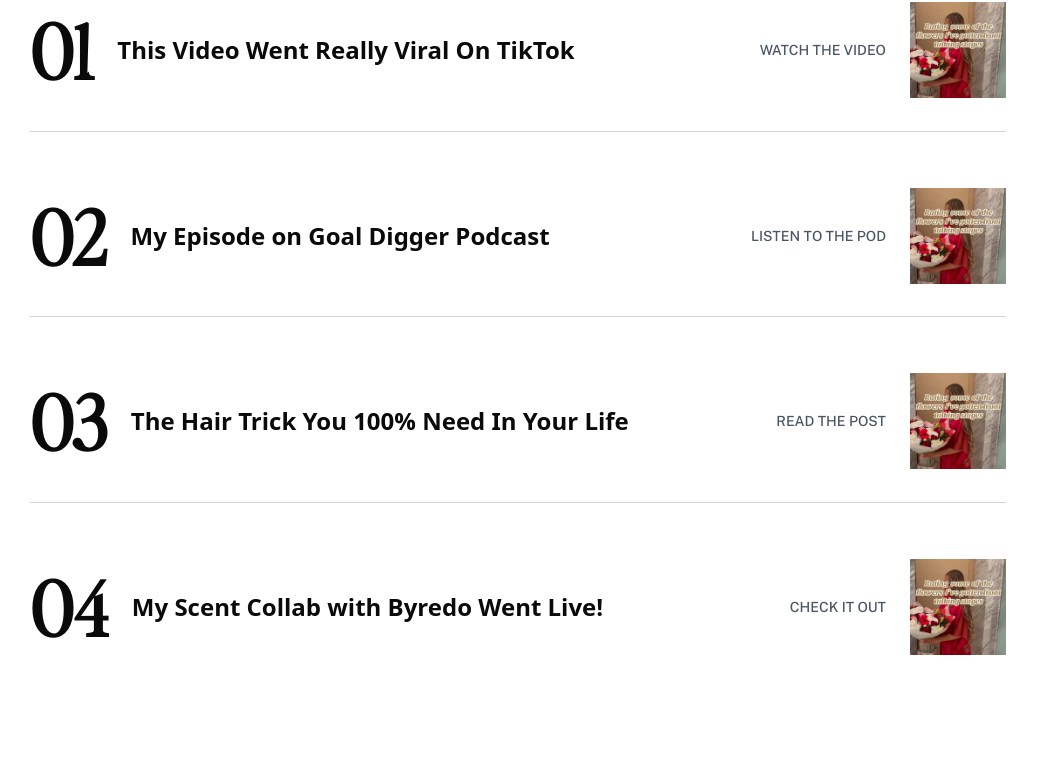
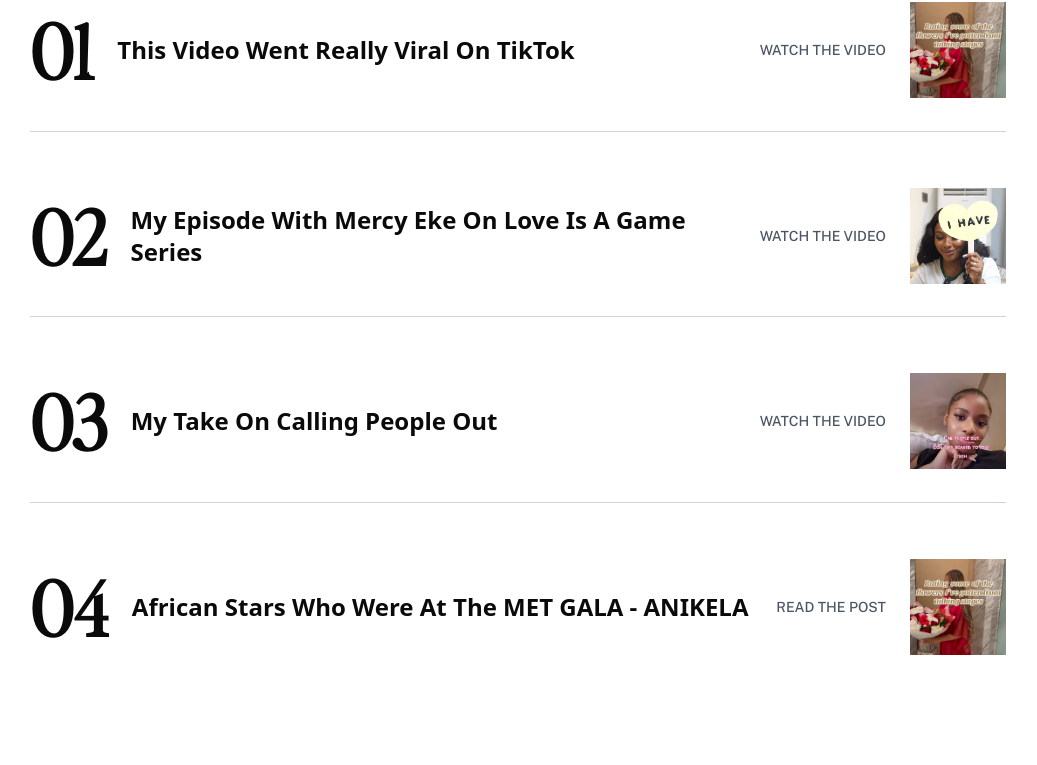
Before and after one commit to BenedictaUche/Kenesglow, a React (Vite) app: page / in a window 1280 px wide. Shown: the part 3584-4349 px from the top of the page, without its empty margins (122-1159 px from the left). Built offline with nearby package versions, Linux system fonts and the light colour scheme.

Commit message:
fix: changed link

```diff
--- a/src/components/Trending.tsx
+++ b/src/components/Trending.tsx
@@ -1,11 +1,13 @@
 import viral from '../assets/images/viral.png';
+import mercy from '../assets/images/mercy.png';
+import cut from '../assets/images/cut-people.png';
 
 const Trending = () => {
   const items = [
-    { number: '01', title: 'This Video Went Really Viral On TikTok', action: 'WATCH THE VIDEO' },
-    { number: '02', title: 'My Episode on Goal Digger Podcast', action: 'LISTEN TO THE POD' },
-    { number: '03', title: 'The Hair Trick You 100% Need In Your Life', action: 'READ THE POST' },
-    { number: '04', title: 'My Scent Collab with Byredo Went Live!', action: 'CHECK IT OUT' },
+    { number: '01', title: 'This Video Went Really Viral On TikTok', action: 'WATCH THE VIDEO', image: viral, link: 'https://www.tiktok.com/@kenesgloww/video/7367787794283973921?is_from_webapp=1&sender_device=pc&web_id=7424044708274439685' },
+    { number: '02', title: 'My Episode With Mercy Eke On Love Is A Game Series', action: 'WATCH THE VIDEO', image: mercy, link: 'https://youtu.be/p7AeXmhPYNU?si=y0e40IORSnrUa8DV' },
+    { number: '03', title: 'My Take On Calling People Out', action: 'WATCH THE VIDEO', image: cut, link: 'https://www.tiktok.com/@kenesgloww/video/7433871125668482337?is_from_webapp=1&sender_device=pc&web_id=7424044708274439685' },
+    { number: '04', title: 'African Stars who were at the MET GALA - ANIKELA', action: 'READ THE POST', image: viral, link: 'https://anikela.com/discover-ten-cool-brands-from-alaras-hijabi-exhibition/' },
   ];
 
   return (
@@ -22,7 +24,7 @@
               <h1 className="text-[60px] md:text-[75px] font-bold">{item.number}</h1>
 
               {/* Title */}
-              <h2 className="text-lg md:text-2xl font-semibold md:flex-1 text-center md:text-left">
+              <h2 className="text-lg md:text-2xl capitalize font-semibold md:flex-1 text-center md:text-left">
                 {item.title}
               </h2>
 
@@ -34,7 +36,7 @@
               {/* Image */}
               <div className="w-20 h-20 md:w-24 md:h-24 mx-auto md:mx-0">
                 <img
-                  src={viral}
+                  src={item.image}
                   alt="Thumbnail"
                   className="object-cover w-full h-full"
                 />
```
Also changed, not shown: src/assets/images/cut-people.png (added), src/assets/images/mercy.png (added).
